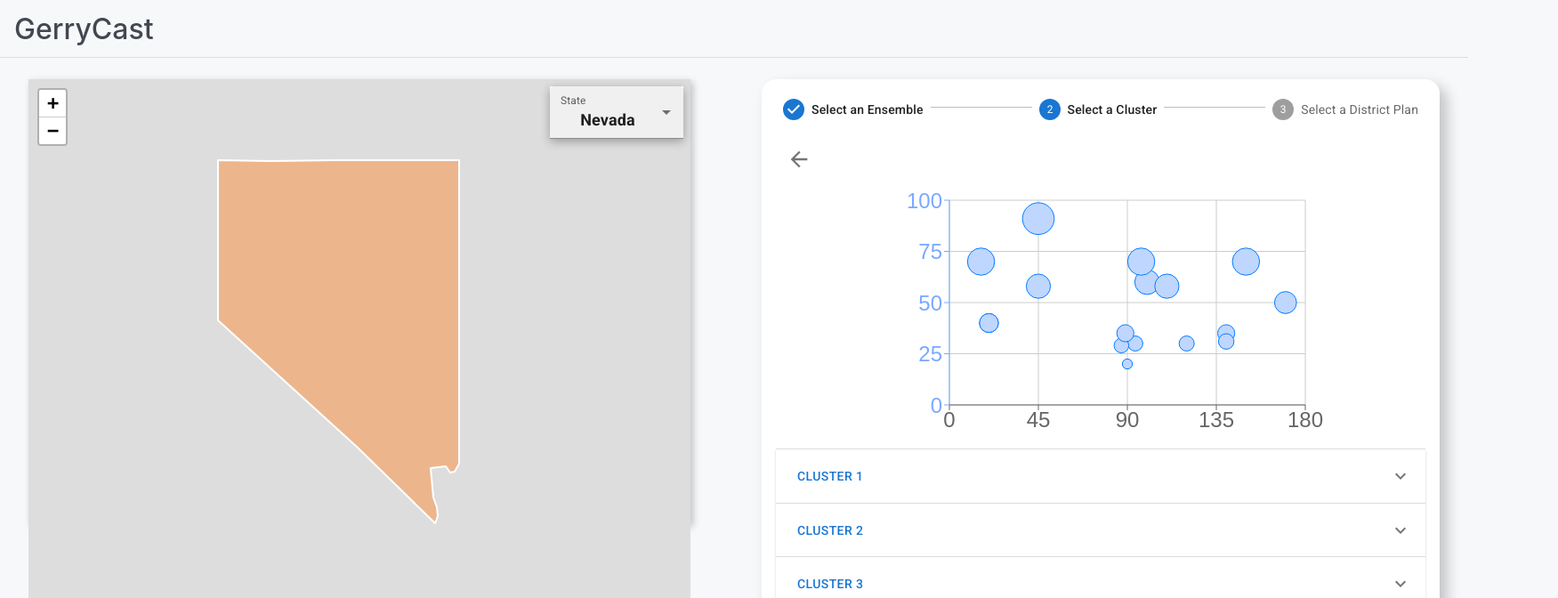
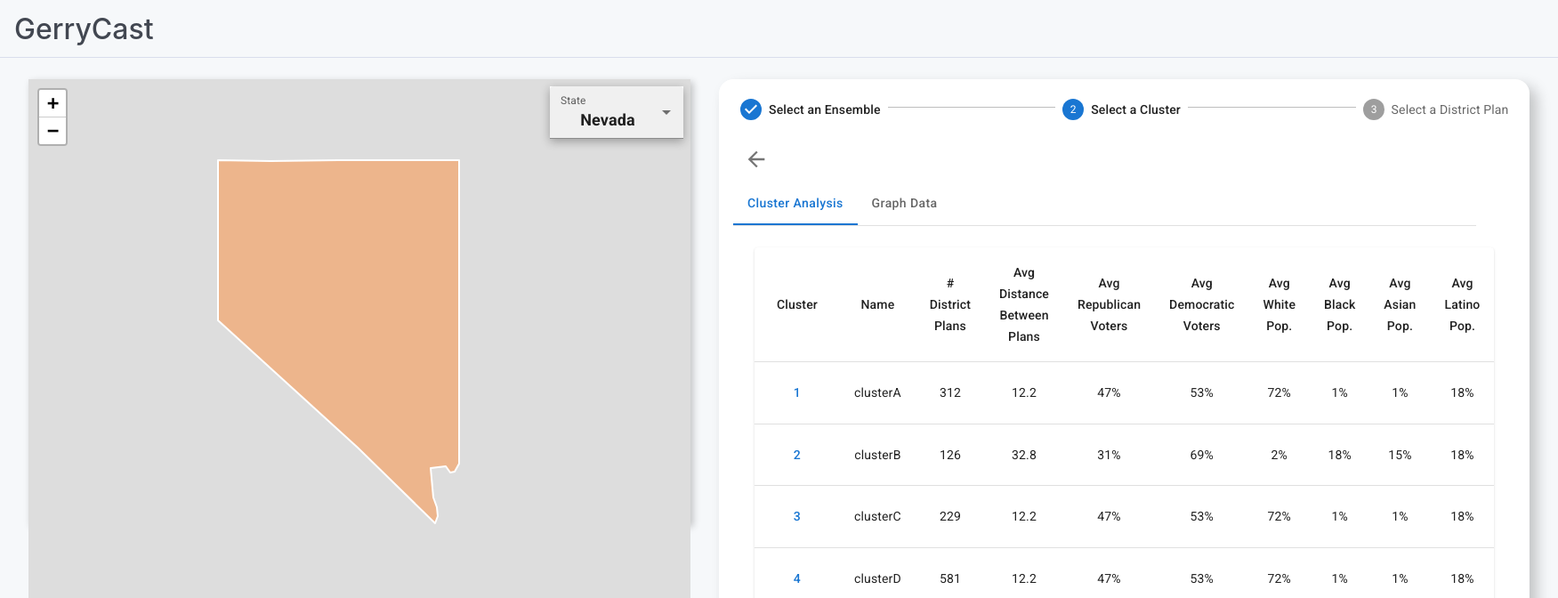
Before and after one commit to cse-416-seahawks/Gerrymandering, a React (Create React App) app: page / in a window 1280 px wide. Both pictures are taken after a click on the button "ENSEMBLE 1". Shown: the top 672 px of the page at 89% size, 1751 px wide, since content can reach past the window. Built offline with nearby package versions, Linux system fonts and the light colour scheme.

Commit message:
changed layout for selecting a cluster and district plan

```diff
--- a/src/components/TableData.tsx
+++ b/src/components/TableData.tsx
@@ -209,8 +209,6 @@ function TableData(props: {
             <Accordion>
                 <AccordionSummary
                 expandIcon={<ExpandMoreIcon />}
-                aria-controls="panel2a-content"
-                id="panel2a-header"
                 >
                 <Button
                     variant="text"
@@ -335,7 +333,73 @@ function TableData(props: {
         const domain = parseDomain();
         const range = [100, 1000];
 
-
+    const clusterData = [
+        {
+            cluster: 1,
+            name: 'clusterA',
+            num_dist_plans: 312,
+            avg_distance: 12.2,
+            avg_rep: '47%',
+            avg_dem: '53%',
+            avg_white: '72%',
+            avg_black: '1%',
+            avg_asian: '1%',
+            avg_latino: '18%',
+            other: '7%',
+        },
+        {
+            cluster: 2,
+            name: 'clusterB',
+            num_dist_plans: 126,
+            avg_distance: 32.8,
+            avg_rep: '31%',
+            avg_dem: '69%',
+            avg_white: '2%',
+            avg_black: '18%',
+            avg_asian: '15%',
+            avg_latino: '18%',
+            other: '47%',
+        },
+        {
+            cluster: 3,
+            name: 'clusterC',
+            num_dist_plans: 229,
+            avg_distance: 12.2,
+            avg_rep: '47%',
+            avg_dem: '53%',
+            avg_white: '72%',
+            avg_black: '1%',
+            avg_asian: '1%',
+            avg_latino: '18%',
+            other: '7%',
+        },
+        {
+            cluster: 4,
+            name: 'clusterD',
+            num_dist_plans: 581,
+            avg_distance: 12.2,
+            avg_rep: '47%',
+            avg_dem: '53%',
+            avg_white: '72%',
+            avg_black: '1%',
+            avg_asian: '1%',
+            avg_latino: '18%',
+            other: '7%',
+        },
+        {
+            cluster: 5,
+            name: 'clusterE',
+            num_dist_plans: 414,
+            avg_distance: 12.2,
+            avg_rep: '47%',
+            avg_dem: '53%',
+            avg_white: '72%',
+            avg_black: '1%',
+            avg_asian: '1%',
+            avg_latino: '18%',
+            other: '7%',
+        },
+    ]
 
         const clusterTempData = [
             {
@@ -448,7 +512,7 @@ function TableData(props: {
             },
             {
                 cluster: 3,
-                name: 'cluster C',
+                name: 'clusterC',
                 data: [
                     {
                         name: "Number of Districts",
@@ -503,8 +567,112 @@ function TableData(props: {
             },
         ]
 
+        const data = []
+        let a = Math.random() * 1.2
+        let b = Math.random() * 1.3
+        let c = Math.random() * 1.5
+        let d = Math.random() * 1.6
+        for (let i = 1; i < 500; i++) {
+            data.push({ Num: i, ensemble1: Math.log(i), ensemble2: Math.log(i) / Math.log(9) + a, ensemble3: Math.log(i) / Math.log(8) + b, ensemble4: Math.log(i) / Math.log(7) + c, ensemble5: Math.log(i) / Math.log(6) + d });
+        }
+
+        let color
+        function randomColor() {
+            color = '#' + Math.floor(Math.random() * 16777215).toString(16)
+            return color
+        }
+
         return (
             <>
+            <TabContext value={currentTab}>
+                <Box sx={{ borderBottom: 1, borderColor: 'divider', width: '95%' }}>
+                    <Tabs
+                        value={currentTab}
+                        onChange={handleTabChange}
+                    >
+                        <Tab value='1' label='Cluster Analysis' sx={{ textTransform: "none" }} />
+                        <Tab value='2' label='Graph Data' sx={{ textTransform: "none" }} />
+                    </Tabs>
+                </Box>
+                <TabPanel value='1'>
+                    <TableContainer component={Paper}>
+                        <Table sx={{ minWidth: 650 }}>
+                            <TableHead>
+                                <TableRow>
+                                    <TableCell align='center'>Cluster</TableCell>
+                                    <TableCell align='center'>Name</TableCell>
+                                    <TableCell align='center'># District Plans</TableCell>
+                                    <TableCell align='center'>Avg Distance Between Plans</TableCell>
+                                    <TableCell align='center'>Avg Republican Voters</TableCell>
+                                    <TableCell align='center'>Avg Democratic Voters</TableCell>
+                                    <TableCell align='center'>Avg White Pop.</TableCell>
+                                    <TableCell align='center'>Avg Black Pop.</TableCell>
+                                    <TableCell align='center'>Avg Asian Pop.</TableCell>
+                                    <TableCell align='center'>Avg Latino Pop.</TableCell>
+                                </TableRow>
+                            </TableHead>
+                            <TableBody>
+                                {clusterData.map((row) => (
+                                    <TableRow key={row.cluster}>
+                                        <TableCell align='center'>
+                                            <Button
+                                                variant="text"
+                                                size="medium"
+                                                onClick={() => handleStepChange(2)}
+                                            >
+                                                {row.cluster}
+                                            </Button>
+                                        </TableCell>
+                                        <ClusterNameCell name={row.name} />
+                                        <TableCell align='center'> {row.num_dist_plans}</TableCell>
+                                        <TableCell align='center'> {row.avg_distance} </TableCell>
+                                        <TableCell align='center'> {row.avg_rep} </TableCell>
+                                        <TableCell align='center'> {row.avg_dem} </TableCell>
+                                        <TableCell align='center'> {row.avg_white} </TableCell>
+                                        <TableCell align='center'> {row.avg_black} </TableCell>
+                                        <TableCell align='center'> {row.avg_asian} </TableCell>
+                                        <TableCell align='center'> {row.avg_latino} </TableCell>
+                                    </TableRow>
+
+                                ))}
+                            </TableBody>
+                        </Table>
+                    </TableContainer>
+                </TabPanel>
+                <TabPanel value='2'>
+                    <Accordion defaultExpanded={false}>
+                    <AccordionSummary
+                        expandIcon={<ExpandMoreIcon />}
+
+                    > <Typography><b>Association of clusters with ensemble size</b></Typography>
+                    </AccordionSummary>
+                    <div className='graph-container'>
+                        <AreaChart width={600} height={400} data={data}>
+                            <CartesianGrid strokeDasharray="3 3" />
+                            <XAxis dataKey="Num" />
+                            <YAxis />
+                            <Tooltip contentStyle={{ fontSize: 18 }} />
+                            <Legend />
+                            <Area type="monotone" dataKey="ensemble1" stroke="#8884d8" fill="#8884d8" />
+                            <Area type="monotone" dataKey="ensemble2" stroke="#82ca9d" fill="#82ca9d" />
+                            <Area type="monotone" dataKey="ensemble3" stroke={randomColor()} fill={color} />
+                            <Area type="monotone" dataKey="ensemble4" stroke={randomColor()} fill={color} />
+                            <Area type="monotone" dataKey="ensemble5" stroke={randomColor()} fill={color} />
+                            {
+                                /*
+                                Dev note, remember, all of this is not dynamic yet, so it's yet to be implemented with
+                                data, so this is will still need fixes before this is ready.
+                                */
+                            }
+                        </AreaChart>
+                    </div>
+                </Accordion>
+                <Accordion defaultExpanded={true}>
+                    <AccordionSummary
+                        expandIcon={<ExpandMoreIcon />}
+
+                    > <Typography><b>Cluster Graph</b></Typography>
+                    </AccordionSummary>
                     <div className='graph-container'>
                     <ScatterChart width={500} height={300} margin={{ top: 20, right: 20, bottom: 20, left: 20 }} >
                         <CartesianGrid />
@@ -516,110 +684,11 @@ function TableData(props: {
                         <Scatter yAxisId="left" data={data01} fill="#bfd6ff" stroke="#037cff" opacity={4}/>
                     </ScatterChart>
                     </div>
-            {clusterTempData.map((cluster) => (
-                <>
-                    <Accordion>
-                        <AccordionSummary
-                            expandIcon={<ExpandMoreIcon />}
-                            aria-controls="panel1a-content"
-                            id="panel1a-header"
-                        >
-                            <Button
-                                variant="text"
-                                size="medium"
-                                onClick={() => handleStepChange(2)}
-                            >
-                                Cluster {cluster.cluster}
-                            </Button>
-                        </AccordionSummary>
-                        <Divider/>
-                        <AccordionDetails>
-                            <TabContext value={currentTab}>
-                            <div style={{display: 'flex', flexDirection:'column', width:'100%' }}>
-                                <div className='tab-container'>
-                                <Box sx={{ borderBottom: 1, borderColor: 'divider', width: '95%' }}>
-                                    <Tabs
-                                        value={currentTab}
-                                        onChange={handleTabChange}
-                                    >
-                                        <Tab value='1' label='Summary of Cluster' sx={{ textTransform: "none" }} />
-                                        <Tab value='2' label='Demographic Data' sx={{ textTransform: "none" }} />
-                                        <Tab value='3' label='Distance Measures' sx={{ textTransform: "none" }} />
-                                    </Tabs>
-                                </Box>
+                </Accordion>
+                </TabPanel>
+            </TabContext>
 
-                                </div>
-                                <div className='sub-table-container'>
-                                    <TabPanel value='1'>
-                                        {/* TABLE 1 */}
-                                        <TableContainer component={Paper}>
-                                            <Table sx={{ minWidth: 650 }}>
-                                                <TableHead>
-                                                    <TableRow>
-                                                        <TableCell>Name</TableCell>
-                                                        <ClusterNameCell name={cluster.name} />
-                                                    </TableRow>
-                                                </TableHead>
-                                                <TableBody>
-                                                    {cluster.data.map((row) => (
-                                                        <TableRow key={row.name}>
-                                                            <TableCell> {row.name} </TableCell>
-                                                            <TableCell align='right'> {row.value} </TableCell>
-                                                        </TableRow>
-                                                    ))}
-                                                </TableBody>
-                                            </Table>
-                                        </TableContainer>
-                                    </TabPanel>
-                                    <TabPanel value='2'>
-                                        {/* TABLE 2 */}
-                                        <TableContainer component={Paper}>
-                                            <Table sx={{ minWidth: 650 }}>
-                                                <TableHead>
-                                                    <TableRow>
-                                                        <TableCell>District Average By Demographics</TableCell>
-                                                        <TableCell/>
-                                                    </TableRow>
-                                                </TableHead>
-                                                <TableBody>
-                                                    {cluster.demographicGroups.map((row) => (
-                                                        <TableRow key={row.name}>
-                                                            <TableCell> {row.name} </TableCell>
-                                                            <TableCell align='right'> {row.value} </TableCell>
-                                                        </TableRow>
-                                                    ))}
-                                                </TableBody>
-                                            </Table>
-                                        </TableContainer>
-                                    </TabPanel>
-                                    <TabPanel value='3'>
-                                        <TableContainer component={Paper}>
-                                            <Table sx={{ minWidth: 650 }}>
-                                                <TableHead>
-                                                    <TableRow>
-                                                        <TableCell>Distance Measure Effectiveness</TableCell>
-                                                        <TableCell/>
-                                                    </TableRow>
-                                                </TableHead>
-                                                <TableBody>
-                                                    {cluster.distanceMeasures.map((row) => (
-                                                        <TableRow key={row.name}>
-                                                            <TableCell> {row.name} </TableCell>
-                                                            <TableCell align='right'> {row.value} </TableCell>
-                                                        </TableRow>
-                                                    ))}
-                                                </TableBody>
-                                            </Table>
-                                        </TableContainer>
-                                    </TabPanel>
-                                </div>
-
-                            </div>
-                        </TabContext>
-                        </AccordionDetails>
-                    </Accordion>
-                </>
-            ))}
+{/* OLD VERSION OF OUR GUI */}
         </>
         )
     }
@@ -831,20 +900,6 @@ function AssociationClusters({onDistrictSelection}: DistrictSelectionProps) {
         { ensemble: 5, num_clusters: 6.3, plans_needed: 268 }
     ]
 
-    const data = []
-    let a = Math.random() * 1.2
-    let b = Math.random() * 1.3
-    let c = Math.random() * 1.5
-    let d = Math.random() * 1.6
-    for (let i = 1; i < 500; i++) {
-        data.push({ Num: i, ensemble1: Math.log(i), ensemble2: Math.log(i) / Math.log(9) + a, ensemble3: Math.log(i) / Math.log(8) + b, ensemble4: Math.log(i) / Math.log(7) + c, ensemble5: Math.log(i) / Math.log(6) + d });
-    }
-
-    let color
-    function randomColor() {
-        color = '#' + Math.floor(Math.random() * 16777215).toString(16)
-        return color
-    }
     interface district_summary_table {
         district: number;
         predicted_winner: string;
@@ -915,37 +970,68 @@ function AssociationClusters({onDistrictSelection}: DistrictSelectionProps) {
         { district: 5, white: '12%', black: '53%', asian: '25%', latino: '7%', other: '3%' },
     ]
 
+    const data01 = [
+        { x: 100, y: 60, z: 200 },
+        { x: 120, y: 30, z: 260 },
+        { x: 170, y: 50, z: 400 },
+        { x: 140, y: 35, z: 280 },
+        { x: 150, y: 70, z: 500 },
+        { x: 110, y: 58, z: 200 },
+        { x: 140, y: 31, z: 280 },
+        { x: 20, y: 40, z: 500 },
+        { x: 16, y: 70, z: 200 },
+        { x: 90, y: 20, z: 200 },
+        { x: 45, y: 58, z: 200 },
+        { x: 45, y: 91, z: 280 },
+        { x: 20, y: 40, z: 500 },
+        { x: 97, y: 70, z: 200 },
+        { x: 94, y: 30, z: 200 },
+        { x: 87, y: 29, z: 200 },
+        { x: 89, y: 35, z: 200 },
+    ];
+    const data02 = [
+        { x: 133, y: 60, z: 200 },
+        { x: 122, y: 30, z: 260 },
+        { x: 111, y: 50, z: 400 },
+        { x: 138, y: 35, z: 280 },
+        { x: 177, y: 70, z: 500 },
+        { x: 173, y: 58, z: 200 },
+        { x: 179, y: 31, z: 280 },
+        { x: 35, y: 40, z: 500 },
+        { x: 11, y: 70, z: 200 },
+        { x: 88, y: 20, z: 200 },
+        { x: 45, y: 58, z: 200 },
+        { x: 90, y: 91, z: 280 },
+        { x: 20, y: 40, z: 500 },
+        { x: 97, y: 70, z: 200 },
+        { x: 94, y: 30, z: 200 },
+        { x: 87, y: 29, z: 200 },
+        { x: 89, y: 35, z: 200 },
+    ];
+
     return (
         <>
-            <Accordion defaultExpanded={true}>
-                <AccordionSummary
-                    expandIcon={<ExpandMoreIcon />}
-                    aria-controls="panel1a-content"
-                    id="panel1a-header"
-
-                > <Typography><b>Association of clusters with ensemble size</b></Typography>
-
-                </AccordionSummary>
-
-                <AreaChart width={600} height={400} data={data}>
+            <div className='graph-container'>
+                <ScatterChart
+                    width={730}
+                    height={250}
+                    margin={{
+                        top: 20,
+                        right: 20,
+                        bottom: 10,
+                        left: 10,
+                    }}
+                    >
                     <CartesianGrid strokeDasharray="3 3" />
-                    <XAxis dataKey="Num" />
-                    <YAxis />
-                    <Tooltip contentStyle={{ fontSize: 18 }} />
+                    <XAxis dataKey="x" type="number" name="% African American Population" />
+                    <YAxis dataKey="y" type="number" name="placeholder"  />
+                    {/* <ZAxis dataKey="z" type="number" range={[64, 144]} name="score" /> */}
+                    <Tooltip cursor={{ strokeDasharray: '3 3' }} contentStyle={{ fontSize: 18 }}/>
                     <Legend />
-                    <Area type="monotone" dataKey="ensemble1" stroke="#8884d8" fill="#8884d8" />
-                    <Area type="monotone" dataKey="ensemble2" stroke="#82ca9d" fill="#82ca9d" />
-                    <Area type="monotone" dataKey="ensemble3" stroke={randomColor()} fill={color} />
-                    <Area type="monotone" dataKey="ensemble4" stroke={randomColor()} fill={color} />
-                    <Area type="monotone" dataKey="ensemble5" stroke={randomColor()} fill={color} />
-                    {
-                        /*
-                        Dev note, remember, all of this is not dynamic yet, so it's yet to be implemented with
-                        data, so this is will still need fixes before this is ready.
-                        */
-                    }
-                </AreaChart>
-            </Accordion>
+                    <Scatter name="Available Data" data={data01} fill="#8884d8" />
+                    <Scatter name="Unavailable Data" data={data02} fill="#82ca9d" />
+                </ScatterChart>
+            </div>
             <Accordion>
                 <AccordionSummary
                     expandIcon={<ExpandMoreIcon />}
--- a/src/components/css/StateMap.css
+++ b/src/components/css/StateMap.css
@@ -21,6 +21,7 @@
 
 .StateMap-header {
   padding: 0rem 2rem;
+  width: 100%;
   display: flex;
   border-radius: 1rem;
   flex-direction: row;
@@ -44,6 +45,6 @@
   display : flex;
   flex-direction:row;
   height: 50vh;
-  width: 90%;
+  width: 100%;
   /* background-color: #f6f8fa; */
 }
--- a/src/components/css/TableData.css
+++ b/src/components/css/TableData.css
@@ -15,10 +15,11 @@
 
 .table-container {
     display: table;
-    margin-left: 5rem;
+    margin-left: 2rem;
     background-color: white;
     border-radius: 1rem;
     padding: 1rem;
+    width: 100%;
     box-shadow: 0.5rem 0.5rem 1rem rgba(0, 0, 0, 0.22);
     backdrop-filter: blur(0.1rem);
 }
```
Lines whose indentation alone changed are shown as unchanged.
